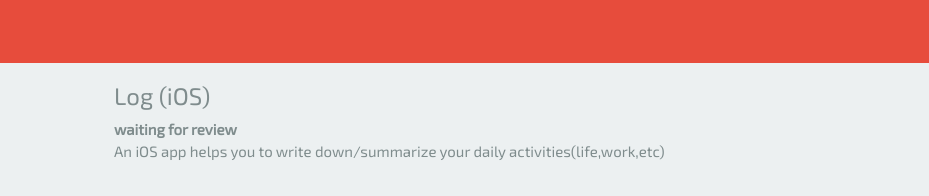
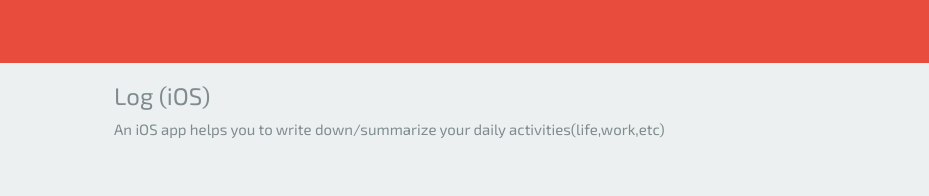
Before and after one commit to airbob/airbob.github.io, a plain HTML site: page index.html in a window 1280 px wide. Shown: the top 196 px of the page, 351-1280 px from the left. Drawn offline with nearby package versions, Linux system fonts and the light colour scheme.

Commit message:
Update index.html

```diff
--- a/index.html
+++ b/index.html
@@ -1,4 +1,3 @@
-
 <!DOCTYPE html>
 <html lang="en">
   <head>
@@ -49,7 +48,7 @@
             <div class="col-xs-8 col-sm-8 col-md-8 col-lg-8">
               <a href="http://airbob.github.io/log/" > <h3>Log (iOS)</h3> </a>
 
-              <p> <b>waiting for review </b> <br>
+              <p>
                 An iOS app helps you to write down/summarize your daily activities(life,work,etc)
               </p>
             </div>
```
